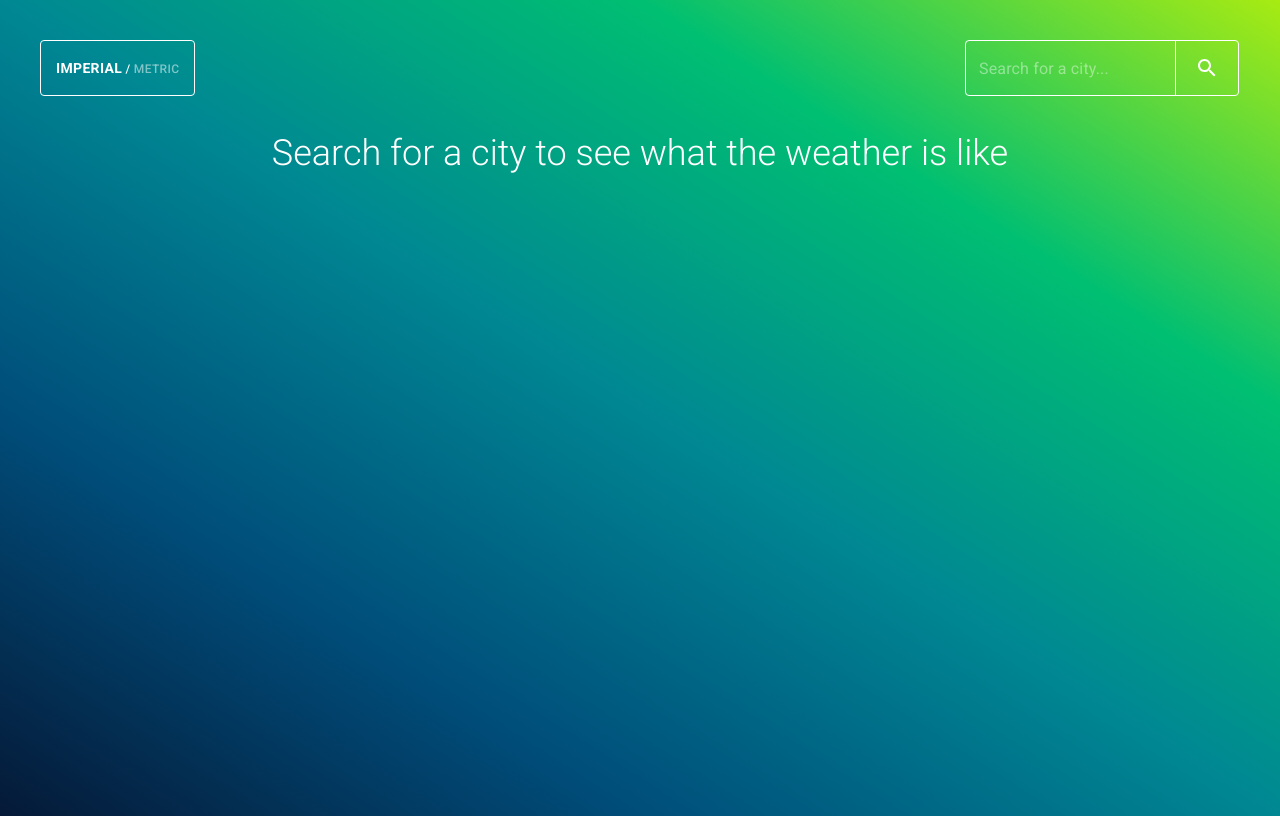
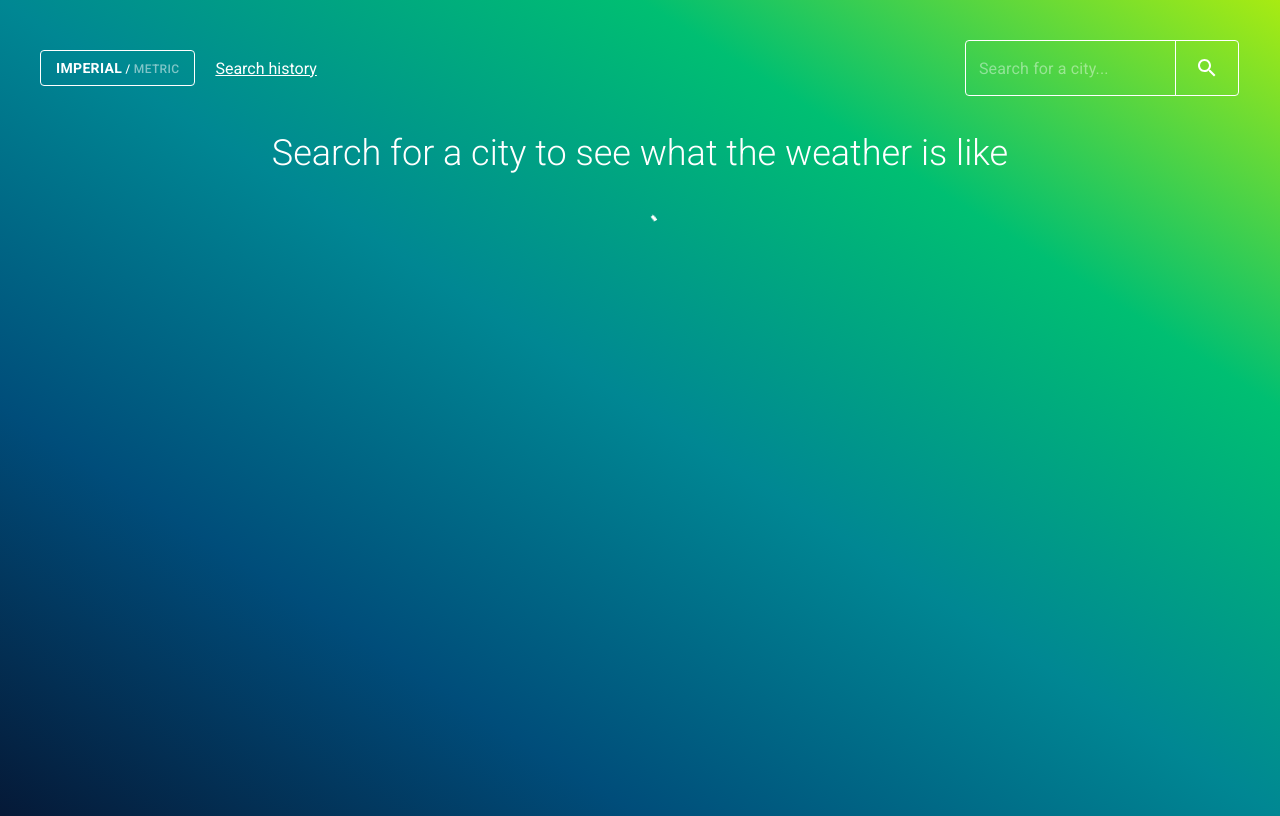
Before and after one commit to jorgesanes10/OverCast, a React (Vite) app: page / in a window 1280 px wide. Built offline with nearby package versions, Linux system fonts and the light colour scheme; no server answers.

Commit message:
Implement search history

```diff
--- a/package.json
+++ b/package.json
@@ -17,6 +17,8 @@
     "@tanstack/react-query": "^5.64.2",
     "react": "^18.3.1",
     "react-dom": "^18.3.1",
+    "react-router": "^7.1.3",
+    "react-router-dom": "^7.1.3",
     "styled-components": "^6.1.14"
   },
   "devDependencies": {
--- a/src/App.tsx
+++ b/src/App.tsx
@@ -1,10 +1,18 @@
 import './App.css';
-import WeatherReport from './components/WeatherReport.tsx';
+import WeatherReport from './pages/WeatherReport.tsx';
+import { BrowserRouter, Routes } from 'react-router-dom';
+import { Route } from 'react-router';
+import SearchHistory from './pages/SearchHistory.tsx';
 
 function App() {
   return (
     <>
-      <WeatherReport />
+      <BrowserRouter>
+        <Routes>
+          <Route path="/" element={<WeatherReport />} />
+          <Route path="/history" element={<SearchHistory />} />
+        </Routes>
+      </BrowserRouter>
     </>
   );
 }
--- a/src/components/Header.tsx
+++ b/src/components/Header.tsx
@@ -1,8 +1,9 @@
-import { Button, TextField } from '@mui/material';
+import { Button, Grid2, TextField } from '@mui/material';
 import { Search } from '@mui/icons-material';
 import styled from 'styled-components';
 import { ChangeEvent, FormEvent, useContext } from 'react';
-import { UnitsContext } from '../context/UnitsContext.ts';
+import { StoreContext } from '../context/storeContext.ts';
+import { Link } from 'react-router-dom';
 
 interface HeaderProps {
   searchValue: string;
@@ -17,16 +18,31 @@ export default function Header({
   onFormSubmit,
   cleanData,
 }: HeaderProps) {
-  const { unit, toggle } = useContext(UnitsContext);
+  const { unit, toggleUnit } = useContext(StoreContext);
   return (
     <StyledHeader>
+      <Grid2 container>
+        <Grid2
+          size={{ xs: 12, sm: 4 }}
+          display="flex"
+          alignItems="center"
+          justifyContent={{
+            xs: 'center',
+            sm: 'flex-start',
+          }}
+          marginBottom={{
+            xs: '16px',
+            sm: '0',
+          }}
+        >
           <StyledButton
             variant="outlined"
             color="inherit"
             onClick={() => {
-          toggle();
+              toggleUnit();
               cleanData();
             }}
+            aria-label={`Change to ${unit === 'imperial' ? 'metric' : 'imperial'} units`}
           >
             <div>
               <span
@@ -35,12 +51,24 @@ export default function Header({
                 Imperial
               </span>
               &nbsp;/&nbsp;
-          <span className={`${unit === 'metric' ? 'selected' : 'unselected'}`}>
+              <span
+                className={`${unit === 'metric' ? 'selected' : 'unselected'}`}
+              >
                 metric
               </span>
             </div>
           </StyledButton>
-      <form onSubmit={onFormSubmit}>
+          <StyledLink to="/history">Search history</StyledLink>
+        </Grid2>
+        <Grid2
+          size={{ xs: 12, sm: 8 }}
+          display="flex"
+          justifyContent={{
+            xs: 'center',
+            sm: 'flex-end',
+          }}
+        >
+          <StyledForm onSubmit={onFormSubmit}>
             <StyledTextField
               sx={{
                 '&:hover': {
@@ -73,14 +101,16 @@ export default function Header({
             >
               <Search />
             </Button>
-      </form>
+          </StyledForm>
+        </Grid2>
+      </Grid2>
     </StyledHeader>
   );
 }
 
 const StyledHeader = styled.header`
-  display: flex;
-  justify-content: space-between;
+  //display: flex;
+  //justify-content: space-between;
 `;
 
 const StyledTextField = styled(TextField)`
@@ -122,3 +152,13 @@ const StyledButton = styled(Button)`
     opacity: 0.5;
   }
 `;
+
+const StyledForm = styled.form`
+  display: flex;
+  flex-wrap: nowrap;
+`;
+
+const StyledLink = styled(Link)`
+  color: #fff;
+  margin-left: 20px;
+`;
--- a/src/components/WeatherWidget.tsx
+++ b/src/components/WeatherWidget.tsx
@@ -15,7 +15,7 @@ import {
 import WidgetSm from './WidgetSm.tsx';
 import WidgetMaxMin from './WidgetMaxMin.tsx';
 import { useContext } from 'react';
-import { UnitsContext } from '../context/UnitsContext.ts';
+import { StoreContext } from '../context/storeContext.ts';
 
 interface WeatherWidgetProps {
   city: string;
@@ -42,7 +42,7 @@ interface WeatherWidgetProps {
 }
 
 export default function WeatherWidget({ city, info }: WeatherWidgetProps) {
-  const { unit } = useContext(UnitsContext);
+  const { unit } = useContext(StoreContext);
 
   const degrees = `°${unit === 'imperial' ? 'F' : 'C'}`;
 
--- /dev/null
+++ b/src/context/StoreProvider.tsx
@@ -0,0 +1,29 @@
+import { ReactNode, useState } from 'react';
+import { StoreContext } from './storeContext.ts';
+
+export default function StoreProvider({ children }: { children: ReactNode }) {
+  const [unit, setUnit] = useState('imperial');
+  const [searchHistory, setSearchHistory] = useState<string[]>([]);
+
+  const toggleUnit = () => {
+    setUnit((prevUnit) => (prevUnit === 'imperial' ? 'metric' : 'imperial'));
+  };
+
+  const addToSearchHistory = (term: string) => {
+    setSearchHistory((prevSearchHistory) => {
+      if (!prevSearchHistory.includes(term)) {
+        return [...prevSearchHistory, term];
+      }
+
+      return [...prevSearchHistory];
+    });
+  };
+
+  return (
+    <StoreContext.Provider
+      value={{ unit, toggleUnit, searchHistory, addToSearchHistory }}
+    >
+      {children}
+    </StoreContext.Provider>
+  );
+}
--- a/src/context/UnitsContext.ts
+++ /dev/null
@@ -1,6 +0,0 @@
-import { createContext } from 'react';
-
-export const UnitsContext = createContext({
-  unit: 'imperial',
-  toggle: () => {},
-});
--- a/src/context/UnitsProvider.tsx
+++ /dev/null
@@ -1,16 +0,0 @@
-import { ReactNode, useState } from 'react';
-import { UnitsContext } from './UnitsContext.ts';
-
-export default function UnitsProvider({ children }: { children: ReactNode }) {
-  const [unit, setUnit] = useState('imperial');
-
-  const toggleUnit = () => {
-    setUnit((prevUnit) => (prevUnit === 'imperial' ? 'metric' : 'imperial'));
-  };
-
-  return (
-    <UnitsContext.Provider value={{ unit, toggle: toggleUnit }}>
-      {children}
-    </UnitsContext.Provider>
-  );
-}
--- /dev/null
+++ b/src/context/storeContext.ts
@@ -0,0 +1,10 @@
+import { createContext } from 'react';
+
+export const StoreContext = createContext({
+  unit: 'imperial',
+  toggleUnit: () => {},
+  searchHistory: [''],
+  addToSearchHistory: (term: string) => {
+    console.log(term);
+  },
+});
--- a/src/main.tsx
+++ b/src/main.tsx
@@ -8,16 +8,16 @@ import '@fontsource/roboto/700.css';
 import './index.css';
 import App from './App.tsx';
 import { QueryClient, QueryClientProvider } from '@tanstack/react-query';
-import UnitsProvider from './context/UnitsProvider.tsx';
+import StoreProvider from './context/StoreProvider.tsx';
 
 const queryClient = new QueryClient();
 
 createRoot(document.getElementById('root')!).render(
   <StrictMode>
-    <UnitsProvider>
+    <StoreProvider>
       <QueryClientProvider client={queryClient}>
         <App />
       </QueryClientProvider>
-    </UnitsProvider>
+    </StoreProvider>
   </StrictMode>,
 );
--- /dev/null
+++ b/src/pages/SearchHistory.tsx
@@ -0,0 +1,46 @@
+import { useContext } from 'react';
+import { StoreContext } from '../context/storeContext.ts';
+import { Link } from 'react-router-dom';
+import styled from 'styled-components';
+
+export default function SearchHistory() {
+  const { searchHistory } = useContext(StoreContext);
+
+  return (
+    <main>
+      <h1>Search history</h1>
+      {searchHistory.length === 0 && (
+        <p>
+          There are no cities in your search history.{' '}
+          <StyledLink to="/">Search now</StyledLink>
+        </p>
+      )}
+      <StyledUl>
+        {searchHistory.map((city) => (
+          <li key={city}>
+            <Link to={`/?city=${city}`}>{city}</Link>
+          </li>
+        ))}
+      </StyledUl>
+    </main>
+  );
+}
+
+const StyledUl = styled.ul`
+  list-style-type: none;
+  padding: 0;
+  margin: 0;
+
+  li {
+    margin: 10px 0;
+  }
+
+  a {
+    font-size: 21px;
+    color: #fff;
+  }
+`;
+
+const StyledLink = styled(Link)`
+  color: #fff;
+`;
--- a/src/components/WeatherReport.tsx
+++ b/src/pages/WeatherReport.tsx
@@ -2,20 +2,25 @@ import { useQuery } from '@tanstack/react-query';
 import { fetchWeatherData } from '../api';
 import { CircularProgress, Grid2 } from '@mui/material';
 import { ChangeEvent, FormEvent, useContext, useEffect, useState } from 'react';
-import WeatherWidget from './WeatherWidget.tsx';
+import WeatherWidget from '../components/WeatherWidget.tsx';
 import { convertUTCToLocalTime, getPreferredUnitOfMeasurement } from '../utils';
 import styled from 'styled-components';
-import Header from './Header.tsx';
-import { UnitsContext } from '../context/UnitsContext.ts';
+import Header from '../components/Header.tsx';
+import { StoreContext } from '../context/storeContext.ts';
+import { useLocation } from 'react-router';
 
 export default function WeatherReport() {
-  const [searchValue, setSearchValue] = useState('');
+  const location = useLocation();
+  const currentCity = location.search.split('?city=')[1];
+
+  const [searchValue, setSearchValue] = useState(currentCity || '');
+
   const [searchNow, setSearchNow] = useState(false);
 
   const [currentData, setCurrentData] =
     useState<Awaited<ReturnType<typeof fetchWeatherData>>>();
 
-  const { unit } = useContext(UnitsContext);
+  const { unit, addToSearchHistory } = useContext(StoreContext);
 
   const { data, isFetching } = useQuery({
     queryKey: [searchValue, unit],
@@ -32,8 +37,13 @@ export default function WeatherReport() {
   useEffect(() => {
     if (data) {
       setCurrentData(data);
+      addToSearchHistory(searchValue);
     }
   }, [data]);
+
+  useEffect(() => {
+    setSearchNow(true);
+  }, [currentCity]);
 
   const handleSearchChange = (event: ChangeEvent<HTMLInputElement>) => {
     setSearchNow(false);
```
Also changed, not shown: 1 other file (tests, documents, lock files or other folders). Lines whose indentation alone changed are shown as unchanged.
